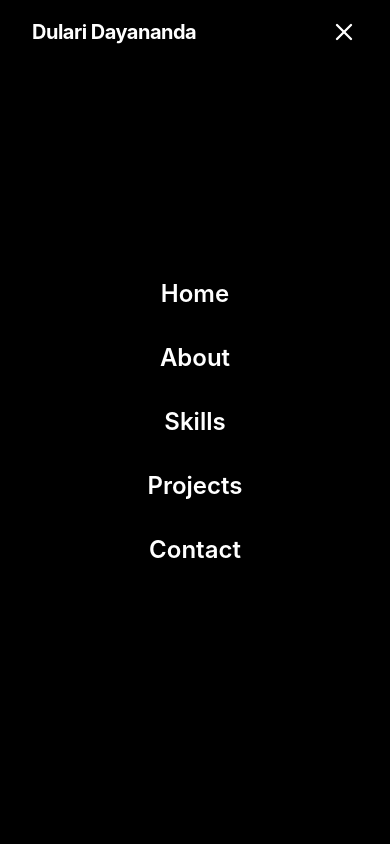
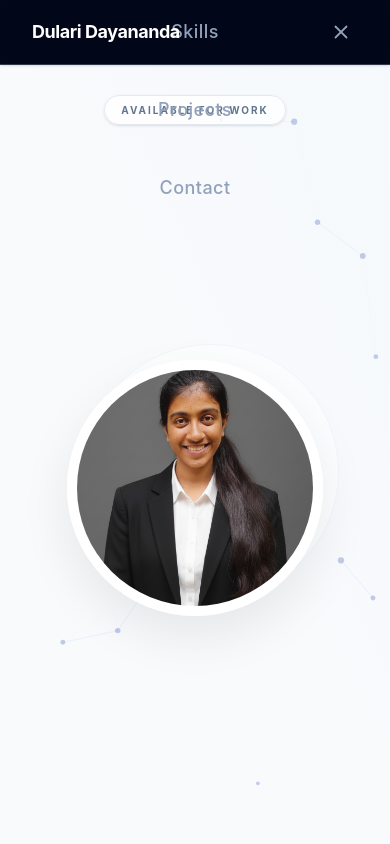
Before and after one commit to dwathsala/My_Portfolio, a React (Vite) app: page / in a window 390 px wide. Both pictures are taken after a click on the element 344 px from the left and 32 px from the top of the page. Shown: the top 844 px of the page. Built offline with nearby package versions, Linux system fonts and the light colour scheme.

Commit message:
feat: enhance Header component with glassmorphism design and improved mobile navigation

```diff
--- a/src/components/Header.jsx
+++ b/src/components/Header.jsx
@@ -1,5 +1,31 @@
 import React, { useState } from 'react';
-import { Menu, X } from 'lucide-react'; // Install using: npm install lucide-react
+import { Menu, X } from 'lucide-react';
+
+const headerStyles = `
+  /* Formal, high-precision desktop hover transition */
+  .formal-nav-link {
+    transition: all 0.2s cubic-bezier(0.2, 0, 0, 1);
+  }
+
+  .formal-nav-link:hover {
+    color: #ffffff;
+    background-color: rgba(255, 255, 255, 0.05); /* Ultra-subtle cell highlight */
+  }
+
+  /* Formal structural fade-in for mobile overlay */
+  .animate-formal-fade {
+    animation: formalFadeIn 0.25s cubic-bezier(0.2, 0, 0, 1) forwards;
+  }
+
+  @keyframes formalFadeIn {
+    from {
+      opacity: 0;
+    }
+    to {
+      opacity: 1;
+    }
+  }
+`;
 
 const Header = () => {
   const [isOpen, setIsOpen] = useState(false);
@@ -13,43 +39,53 @@ const Header = () => {
   ];
 
   return (
-    <header className="fixed top-0 left-0 w-full z-50 bg-slate-900 text-white shadow-lg">
-      <nav className="max-w-[1440px] mx-auto px-8 md:px-24 h-16 flex justify-between items-center bg-slate-900">
+    <>
+      <style>{headerStyles}</style>
+
+      {/* Professional transparent dark glassmorphism layout */}
+      <header className="fixed top-0 left-0 w-full z-50 bg-slate-900/90 backdrop-blur-md text-white border-b border-white/5 shadow-sm select-none">
+        <nav className="max-w-[1440px] mx-auto px-8 md:px-24 h-16 flex justify-between items-center">
+
           {/* Logo Section */}
-        <div className="text-xl font-bold tracking-tight z-[60]">
+          <div className="text-lg font-bold tracking-tight z-[60] text-white">
             Dulari Dayananda
           </div>
 
-        {/* Desktop Navigation Links (Hidden on Mobile) */}
-        <ul className="hidden md:flex gap-8 text-lg font-medium">
+          {/* Desktop Navigation Links (Formal, Equal Spacing Matrix) */}
+          <ul className="hidden md:flex items-center text-xs uppercase tracking-[0.18em] font-bold text-slate-400">
             {navLinks.map((link) => (
-            <li key={link.name} >
+              <li key={link.name} className="block">
                 <a
-                href={link.href} className="hover:text-gray-400 cursor-pointer transition-colors">
+                  href={link.href}
+                  className="formal-nav-link px-4 py-2 rounded-md cursor-pointer block"
+                >
                   {link.name}
                 </a>
               </li>
             ))}
           </ul>
 
-        {/* Mobile Menu Button (Visible on Mobile Only) */}
-        <div className="md:hidden z-[60]" onClick={() => setIsOpen(!isOpen)}>
-          {isOpen ? <X size={28} className="cursor-pointer" /> : <Menu size={28} className="cursor-pointer" />}
+          {/* Mobile Menu Button */}
+          <div
+            className="md:hidden z-[60] p-1.5 text-slate-400 hover:text-white transition-colors cursor-pointer"
+            onClick={() => setIsOpen(!isOpen)}
+          >
+            {isOpen ? <X size={22} /> : <Menu size={22} />}
           </div>
 
-        {/* Mobile Dropdown Menu */}
+          {/* Mobile Dropdown Menu Overlay (Sharp Fade & Blur) */}
           <div
-          className={`fixed inset-0 bg-black flex flex-col items-center justify-center transition-transform duration-300 ease-in-out md:hidden ${
-            isOpen ? 'translate-x-0' : 'translate-x-full'
+            className={`fixed inset-0 bg-slate-950/95 backdrop-blur-xl flex flex-col items-center justify-center transition-all duration-300 md:hidden ${
+              isOpen ? 'opacity-100 pointer-events-auto animate-formal-fade' : 'opacity-0 pointer-events-none'
             }`}
           >
-          <ul className="flex flex-col gap-8 text-2xl font-semibold text-center">
+            <ul className="flex flex-col gap-6 w-full max-w-xs text-center">
               {navLinks.map((link) => (
-              <li key={link.name} >
+                <li key={link.name} className="w-full">
                   <a
                     href={link.href}
-                onClick={() => setIsOpen(false)} // Close menu when a link is clicked
-                className="hover:text-gray-400 cursor-pointer transition-colors"
+                    onClick={() => setIsOpen(false)}
+                    className="text-slate-400 hover:text-white text-lg font-medium tracking-wide cursor-pointer transition-colors block py-3 rounded-lg hover:bg-white/5 border border-transparent hover:border-white/5"
                   >
                     {link.name}
                   </a>
@@ -59,6 +95,7 @@ const Header = () => {
           </div>
         </nav>
       </header>
+    </>
   );
 };
 
```
Lines whose indentation alone changed are shown as unchanged.
